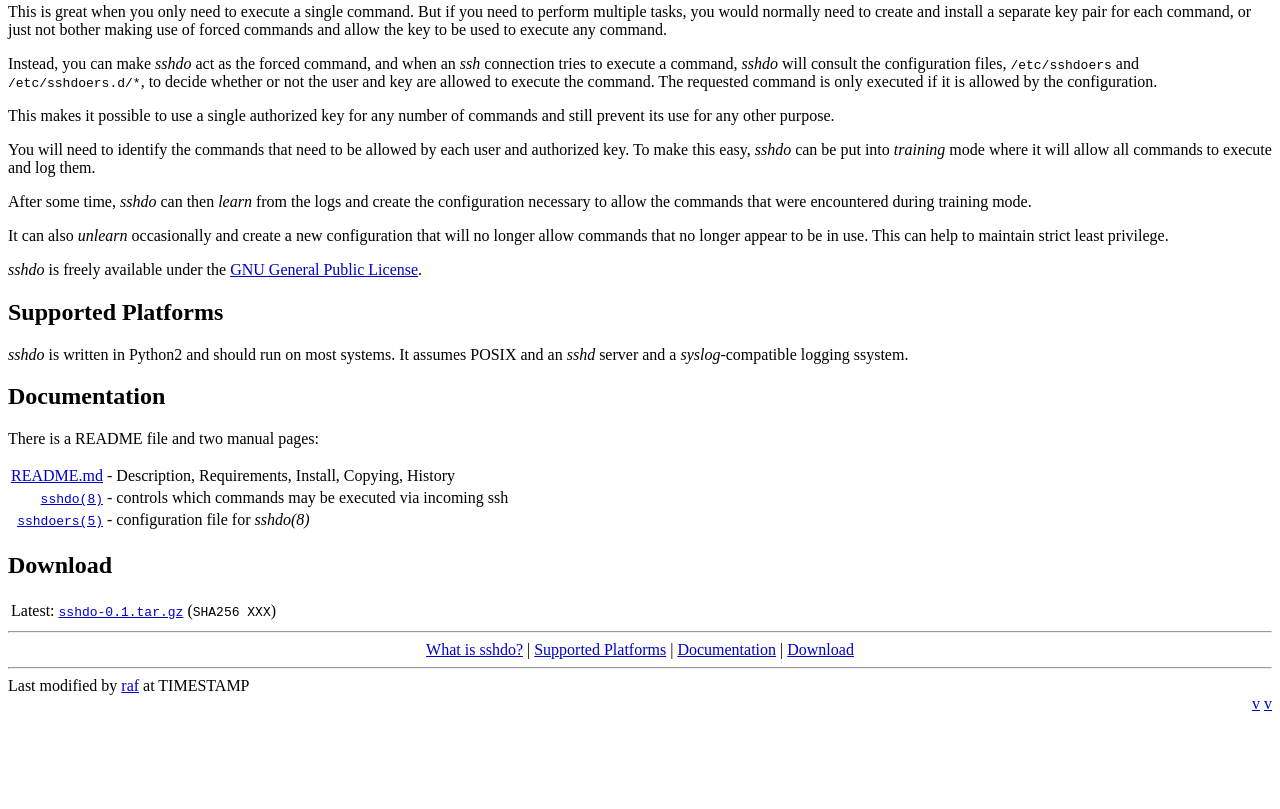
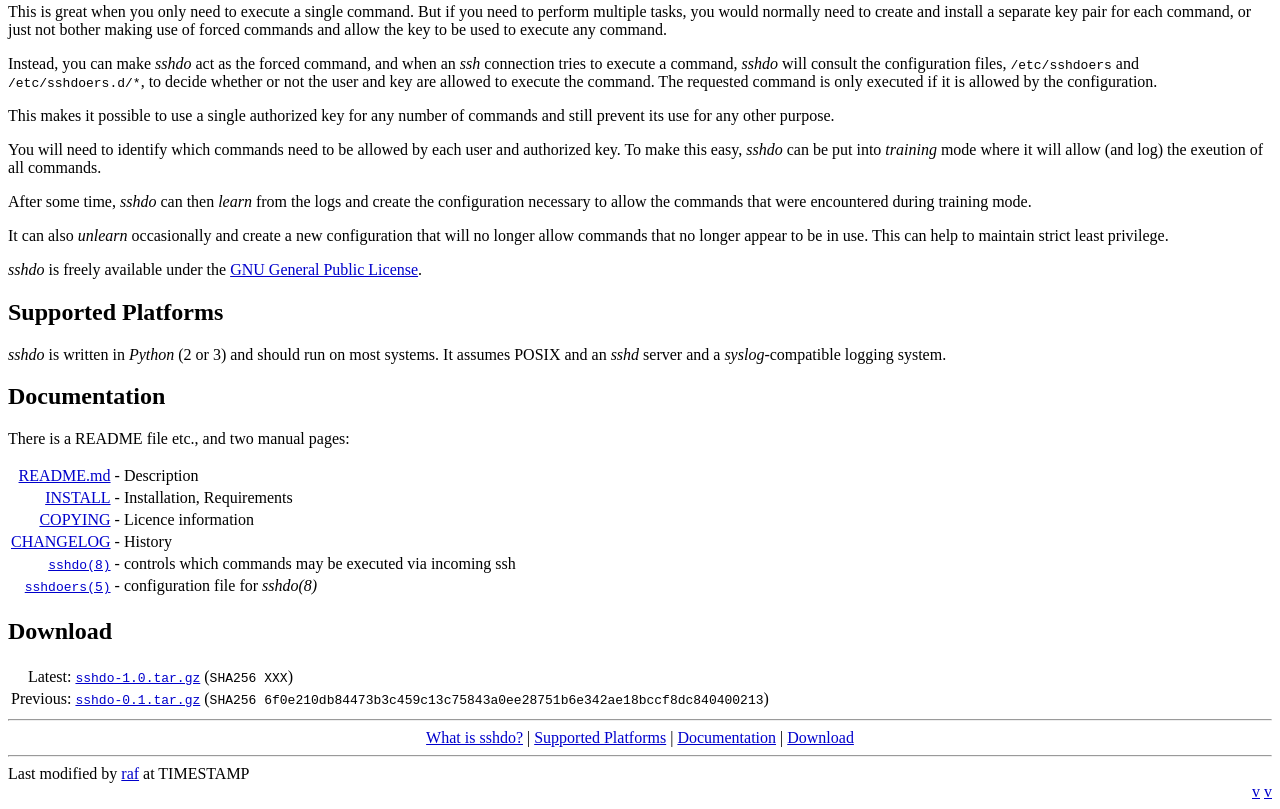
Before and after one commit to raforg/sshdo, a plain HTML site: page index.html in a window 1280 px wide. Shown: the part 324-1133 px from the top of the page. Before the commit the page ends 1045 px from the top, so only its background shows below. Drawn offline with Linux system fonts and the light colour scheme.

Commit message:
Added support for Python 3.

```diff
--- a/index.html
+++ b/index.html
@@ -69,10 +69,10 @@ This makes it possible to use a single authorized key for any number of
 commands and still prevent its use for any other purpose.
 </p>
 <p>
-You will need to identify the commands that need to be allowed by each user
-and authorized key. To make this easy, <em>sshdo</em> can be put into
-<em>training</em> mode where it will allow all commands to execute and log
-them.
+You will need to identify which commands need to be allowed by each user and
+authorized key. To make this easy, <em>sshdo</em> can be put into
+<em>training</em> mode where it will allow (and log) the exeution of all
+commands.
 </p>
 <p>
 After some time, <em>sshdo</em> can then <em>learn</em> from the logs and
@@ -90,19 +90,34 @@ can help to maintain strict least privilege.
 </p>
 <h2><a name="supported_platforms">Supported Platforms</a></h2>
 <p>
-<em>sshdo</em> is written in Python2 and should run on most systems. It
-assumes POSIX and an <em>sshd</em> server and a <em>syslog</em>-compatible
-logging ssystem.
+<em>sshdo</em> is written in <em>Python</em> (2 or 3) and should run on most
+systems. It assumes POSIX and an <em>sshd</em> server and a
+<em>syslog</em>-compatible logging system.
 </p>
 <h2><a name="documentation">Documentation</a></h2>
 <p>
-There is a README file and two manual pages:
+There is a README file etc., and two manual pages:
 </p>
 <table>
 	<tr valign="top">
 		<td align="right"><a href="README.md">README.md</a></td>
 		<td>-</td>
-		<td>Description, Requirements, Install, Copying, History</td>
+		<td>Description</td>
+	</tr>
+	<tr valign="top">
+		<td align="right"><a href="INSTALL">INSTALL</a></td>
+		<td>-</td>
+		<td>Installation, Requirements</td>
+	</tr>
+	<tr valign="top">
+		<td align="right"><a href="COPYING">COPYING</a></td>
+		<td>-</td>
+		<td>Licence information</td>
+	</tr>
+	<tr valign="top">
+		<td align="right"><a href="CHANGELOG">CHANGELOG</a></td>
+		<td>-</td>
+		<td>History</td>
 	</tr>
 	<tr valign="top">
 		<td align="right"><a href="manpages/sshdo.8.html"><code>sshdo(8)</code></a></td>
@@ -122,10 +137,21 @@ There is a README file and two manual pages:
 			Latest:
 		</td>
 		<td align="left">
+			<a href="download/sshdo-1.0.tar.gz"><code>sshdo-1.0.tar.gz</code></a>
+		</td>
+		<td align="left">
+			(<code>SHA256 XXX</code>)
+		</td>
+	</tr>
+	<tr valign="top">
+		<td align="right">
+			Previous:
+		</td>
+		<td align="left">
 			<a href="download/sshdo-0.1.tar.gz"><code>sshdo-0.1.tar.gz</code></a>
 		</td>
 		<td align="left">
-			(<code>SHA256 XXX</code>)
+			(<code>SHA256 6f0e210db84473b3c459c13c75843a0ee28751b6e342ae18bccf8dc840400213</code>)
 		</td>
 	</tr>
 </table>
```
Also changed, not shown: 7 other files.
